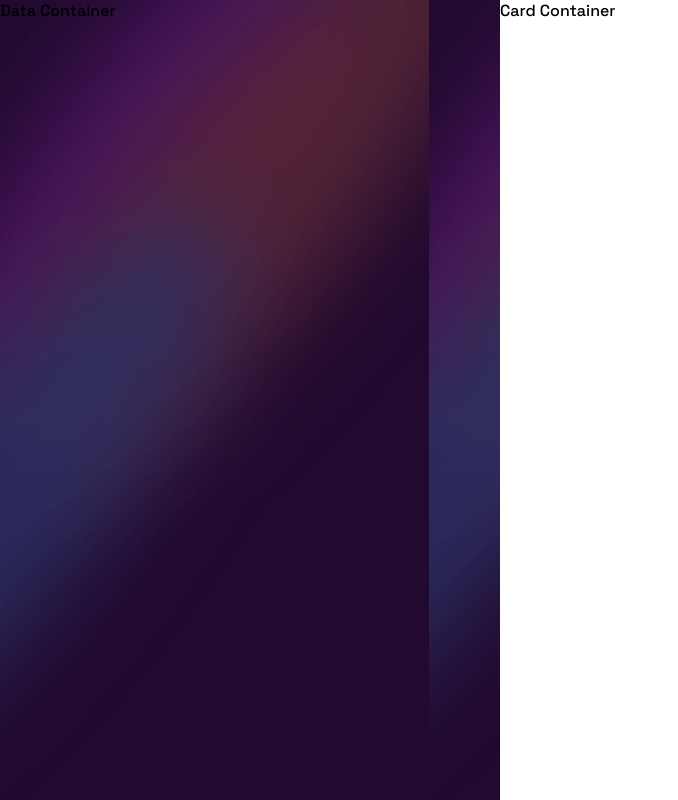
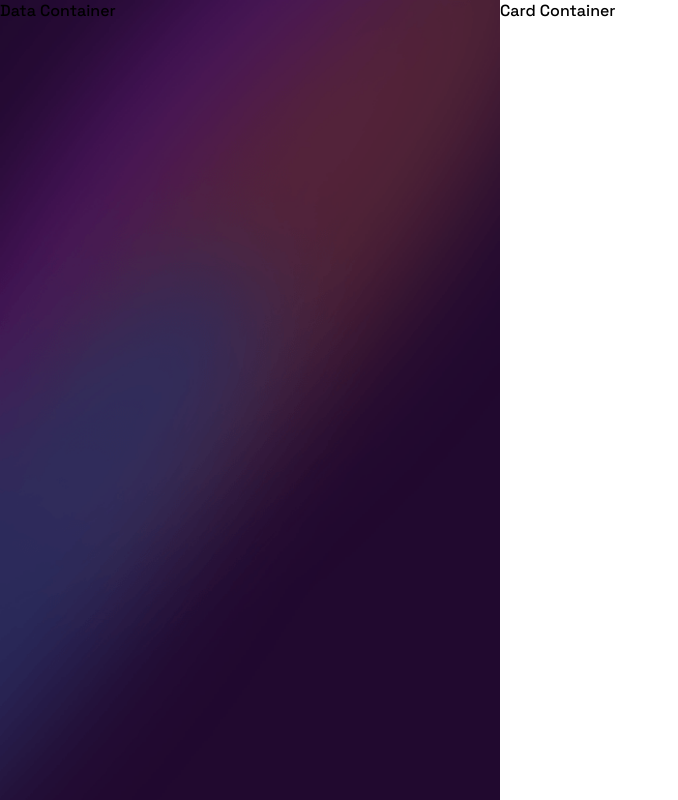
Before and after one commit to khoeye/Interactive-Card-Details, a React (Create React App) app in the folder interactive-card/: page / in a window 1280 px wide. Shown: the whole page, without its empty margins (0-678 px from the left). Built offline with nearby package versions, Linux system fonts and the light colour scheme.

Commit message:
Fix React

```diff
--- a/interactive-card/src/Component/DataContainer/DataContainer.css
+++ b/interactive-card/src/Component/DataContainer/DataContainer.css
@@ -3,7 +3,6 @@
     height: 100%;
     width: 100%;
     background-image: url("assets/bg-main-desktop.png");
-    background-size: contain;
-    resize: both;
+    background-size: 100%;
 
 }
```
